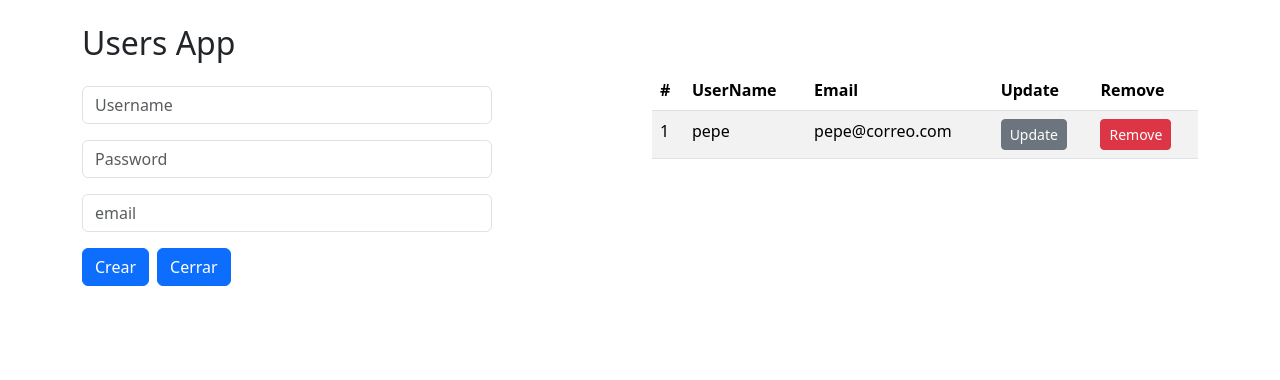
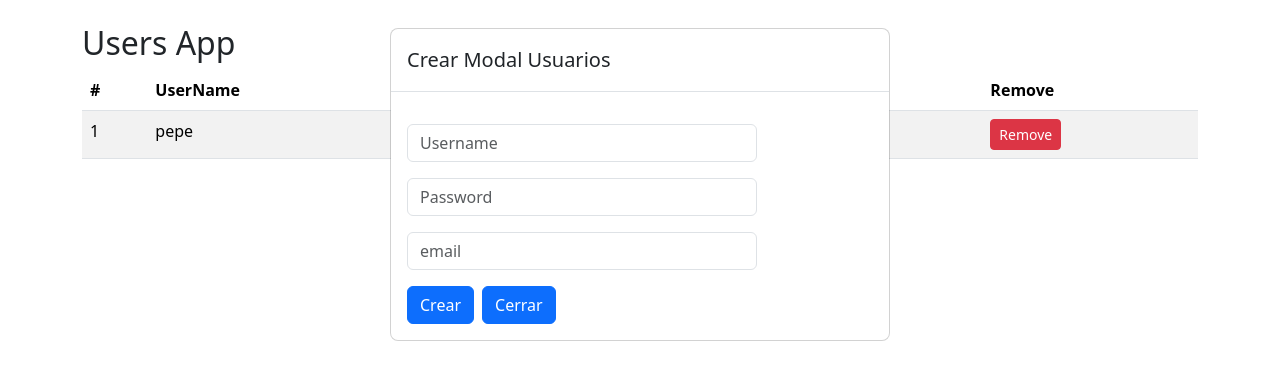
Before and after one commit to Alexis260698/usuarios-FrontReact, a React (Vite) app: page / in a window 1280 px wide. Both pictures are taken after a click on the button "Nuevo Usuario". Shown: the top 380 px of the page. Built offline with nearby package versions, Linux system fonts and the light colour scheme.

Commit message:
Agregando modal

```diff
--- /dev/null
+++ b/src/Components/UserModalForm.jsx
@@ -0,0 +1,25 @@
+import { UserForm } from "./UserForm";
+
+export const UselModalForm = ({ handlerAddUser, initialUserForm, userSelected, handlerCloseForm  }) => {
+    return(
+        <div className="abir-modal animacion fadeIn">
+                    <div className="modal" style={ {display: "block"} } tabIndex={"-1"}>
+                        <div className="modal-dialog" role="document">
+                            <div className="modal-content">
+                                <div className="modal-header">
+                                    <h5 className="modal-title"> {userSelected.id > 0 ? 'Editar' : 'Crear'} Modal Usuarios</h5>
+                                </div>
+                                <div className="modal-body">
+                                    <UserForm
+                                        handlerAddUser={handlerAddUser}
+                                        initialUserForm={initialUserForm}
+                                        userSelected={userSelected}
+                                        handlerCloseForm={handlerCloseForm}
+                                    ></UserForm>
+                                </div>
+                            </div>
+                        </div>
+                    </div>
+                </div>
+    );
+}
--- a/src/Components/UsersApp.jsx
+++ b/src/Components/UsersApp.jsx
@@ -1,6 +1,7 @@
 import { UserForm } from "./UserForm";
 import { UsersList } from "./UserList";
 import { useUser } from "../hooks/useUsers";
+import { UselModalForm } from "./UserModalForm";
 
 
 
@@ -20,26 +21,25 @@ export const UsersApp = () => {
     } = useUser();
 
     return (
+        <>
+            {!visibleForm ||
+                <UselModalForm
+                    handlerAddUser={handlerAddUser}
+                    initialUserForm={initialUserForm}
+                    userSelected={userSelected}
+                    handlerCloseForm={handlerCloseForm}
+                />
+            }
+
+
             <div className="container my-4">
                 <h2>Users App</h2>
 
                 <div className="row">
-                {!visibleForm ||
-                    <div className="col">
-
-                        <UserForm
-                            handlerAddUser={handlerAddUser}
-                            initialUserForm={initialUserForm}
-                            userSelected={userSelected}
-                            handlerCloseForm = { handlerCloseForm }
-                        ></UserForm>
-
-                    </div>
-                }
                     <div className="col">
                         {visibleForm ||
                             <button className="btn btn-primary my-2"
-                        onClick={ handlerOpenForm}
+                                onClick={handlerOpenForm}
                             >Nuevo Usuario
                             </button>}
                         {users.length === 0
@@ -53,6 +53,7 @@ export const UsersApp = () => {
 
                     </div>
                 </div>
-        </div>
+            </div >
+        </>
     );
 }
--- a/src/styles.css
+++ b/src/styles.css
@@ -0,0 +1,41 @@
+.abrir-modal {
+    background-color: rgba(0, 0, 0, 0.7);
+    position: fixed;
+    top: 0px;
+    left: 0px;
+    width: 100%;
+    height: 100%;
+    z-index: 1000;
+}
+
+.animacion {
+    animation-duration: 2s;
+    animation-fill-mode: both;
+    -webkit-animation-duration: 2s;
+    -webkit-animation-fill-mode: both;
+}
+
+.fadeIn {
+    animation-name: fadeIn;
+    -webkit-animation-name: fadeIn;
+}
+
+@keyframes fadeIn {
+    0% {
+        opacity: 0
+    }
+
+    to {
+        opacity: 1
+    }
+}
+
+@-webkit-keyframes fadeIn {
+    0% {
+        opacity: 0
+    }
+
+    to {
+        opacity: 1
+    }
+}
```
Lines whose indentation alone changed are shown as unchanged.
